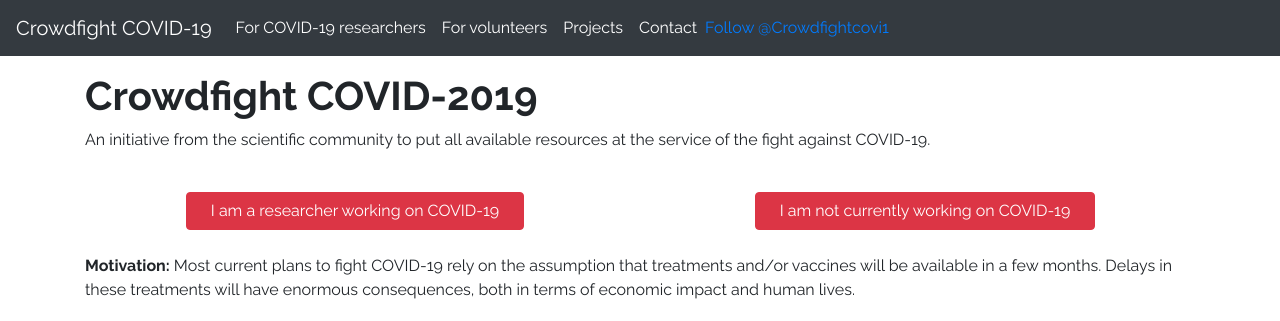
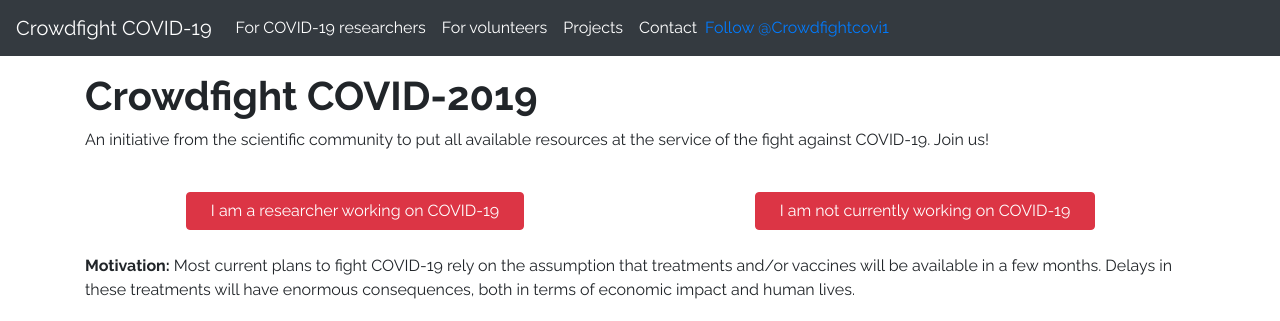
Before and after one commit to crowdfightcovid19/crowdfight-concept, a Jekyll site: the page built from index.md, in a window 1280 px wide. Shown: the top 321 px of the page. Built offline with Jekyll 4.4.1, drawn with Linux system fonts in a browser that asks for light colours; nearby versions of some CDN libraries; comment, search, counter and statistics services are not loaded; our own code applies the rules of GitHub Pages for plain Markdown files.

Commit message:
Added join us

```diff
--- a/index.md
+++ b/index.md
@@ -4,7 +4,7 @@ layout: default
 
 # Crowdfight COVID-2019
 
-<p>An initiative from the scientific community to put all available resources at the service of the fight against COVID-19.</p>
+<p>An initiative from the scientific community to put all available resources at the service of the fight against COVID-19. Join us! </p>
 
 <div class="row row-cols-1 row-cols-md-2">
     <div class="col my-4 d-flex justify-content-center">
```
